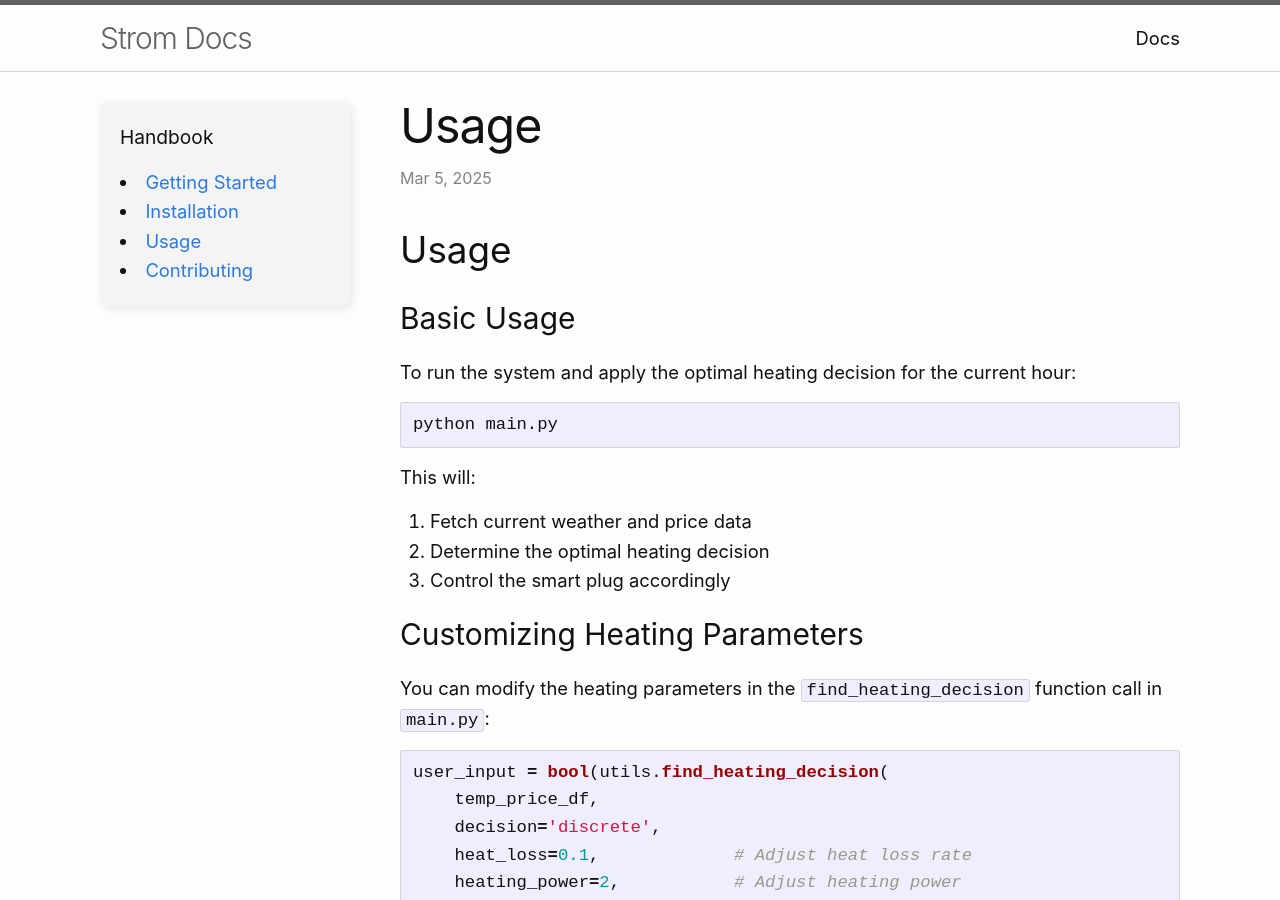
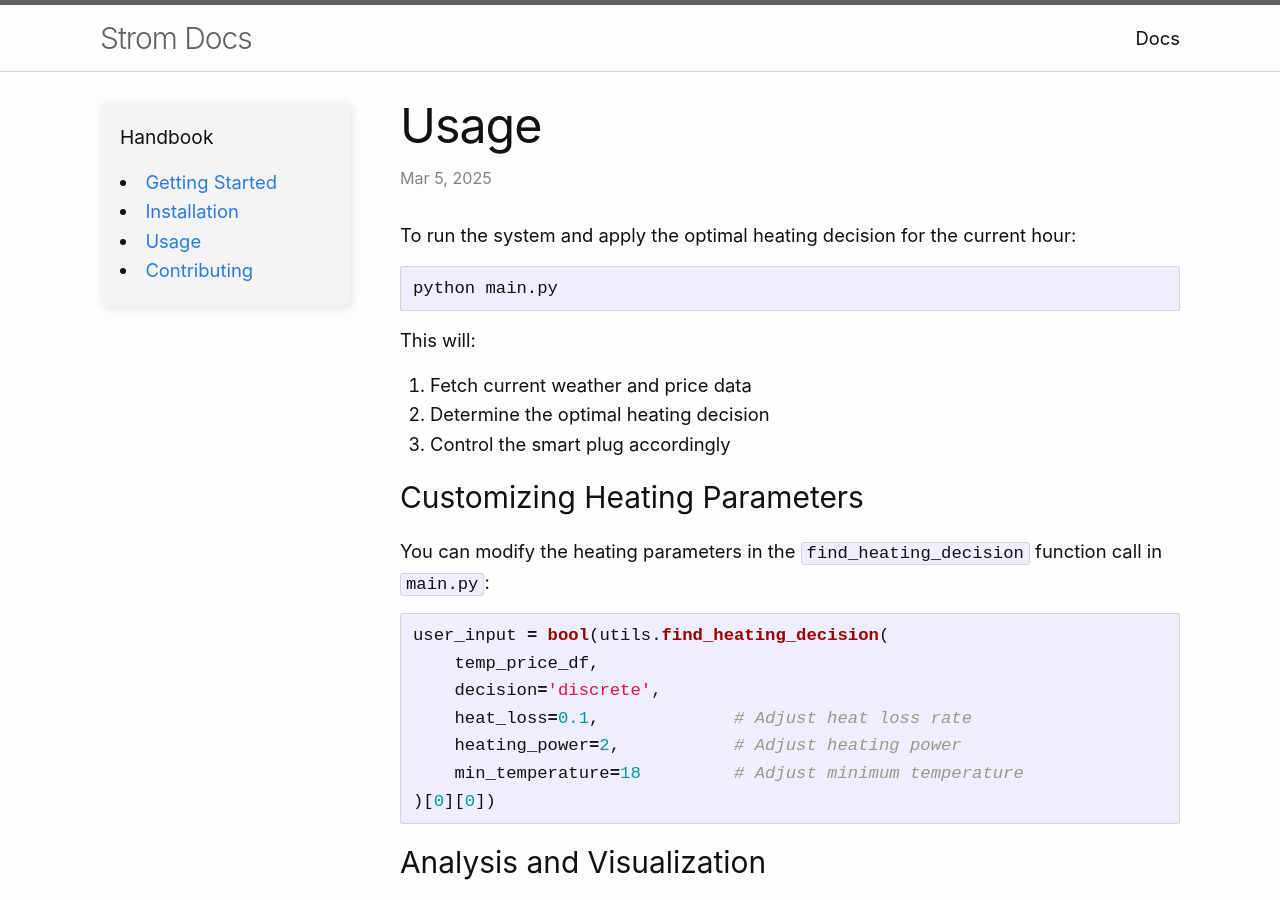
Before and after one commit to janbsc4/strom-docs, a Jekyll site: the page built from _posts/2025-03-05-usage.md, in a window 1280 px wide and 900 px high. Built offline with Jekyll 4.4.1, drawn with Linux system fonts in a browser that asks for light colours.

Commit message:
Content changes

````diff
--- a/_posts/2025-03-05-usage.md
+++ b/_posts/2025-03-05-usage.md
@@ -4,10 +4,6 @@ title:  "Usage"
 date:   2025-03-05 11:57:47 +0100
 categories: docs
 ---
-## Usage
-
-### Basic Usage
-
 To run the system and apply the optimal heating decision for the current hour:
 
 ```bash
````
Also changed, not shown: _posts/2025-03-03-getting-started.md (+0 -2 lines), _posts/2025-03-05-contributing.md (+0 -2 lines), _posts/2025-03-05-installation.md (+0 -2 lines).
